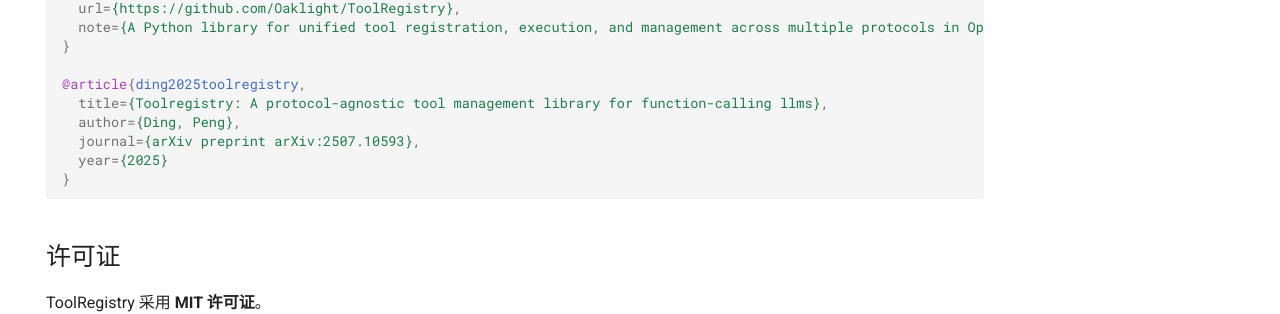
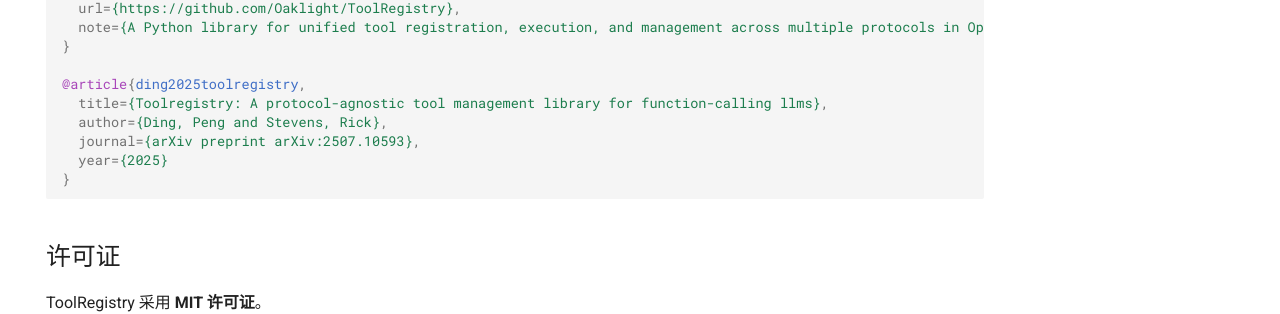
Before and after one commit to Oaklight/ToolRegistry, an MkDocs documentation site: the page built from docs/index.md, in a window 1280 px wide and 900 px high, scrolled down 1951 px. Shown: the part 495-809 px from the top of the window. Built offline with MkDocs 1.6.1 and Material for MkDocs 9.7.7, drawn with Linux system fonts in a browser that asks for light colours; comment, search, counter and statistics services are not loaded.

Commit message:
Add Rick Stevens to ToolRegistry citation

```diff
--- a/docs/index.md
+++ b/docs/index.md
@@ -115,7 +115,7 @@
 
 @article{ding2025toolregistry,
   title={Toolregistry: A protocol-agnostic tool management library for function-calling llms},
-  author={Ding, Peng},
+  author={Ding, Peng and Stevens, Rick},
   journal={arXiv preprint arXiv:2507.10593},
   year={2025}
 }
```
